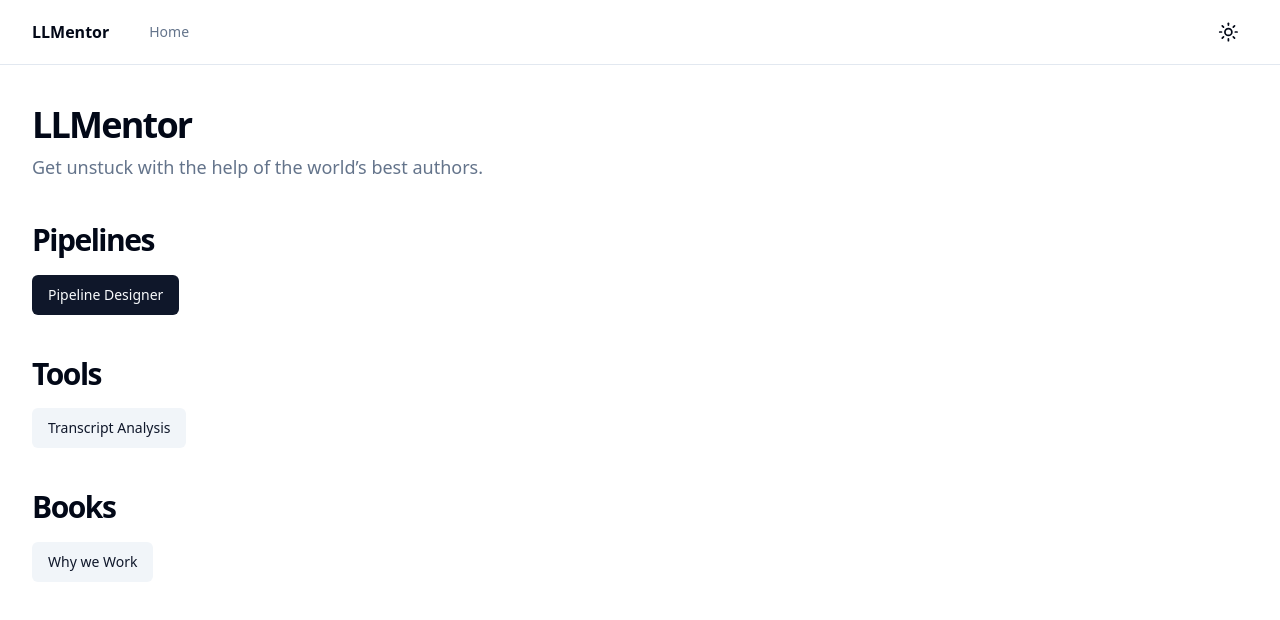
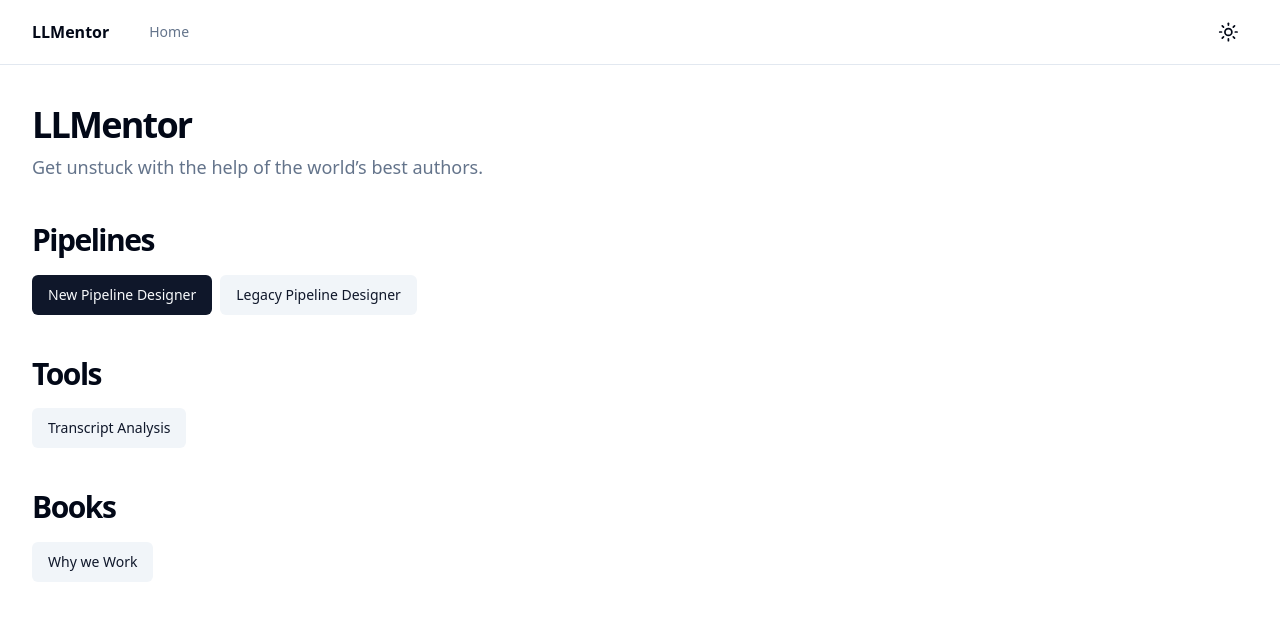
Before and after one commit to darrellsilver/llmentor-2, a Next.js app: page / in a window 1280 px wide. Shown: the top 620 px of the page. Built offline with nearby package versions, Linux system fonts and the light colour scheme.

Commit message:
Add new pipelines link to index

```diff
--- a/app/page.tsx
+++ b/app/page.tsx
@@ -20,10 +20,16 @@ export default function IndexPage() {
         </h2>
         <div className="mt-4">
           <Link
-            href="/pipeline-designer"
+            href="/new-pipelines/bde5cc31-4017-4d84-91e4-2f6c9dc0000e"
             className={buttonVariants({ variant: 'default' })}
           >
-            Pipeline Designer
+            New Pipeline Designer
+          </Link>
+          <Link
+            href="/pipeline-designer"
+            className={buttonVariants({ variant: 'secondary', className: "ml-2" })}
+          >
+            Legacy Pipeline Designer
           </Link>
         </div>
       </div>
```
